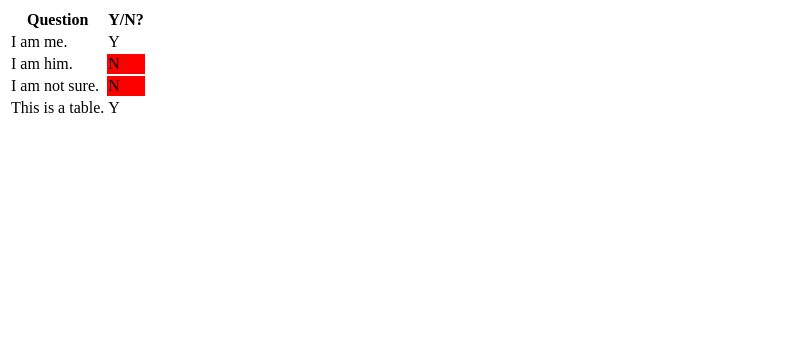
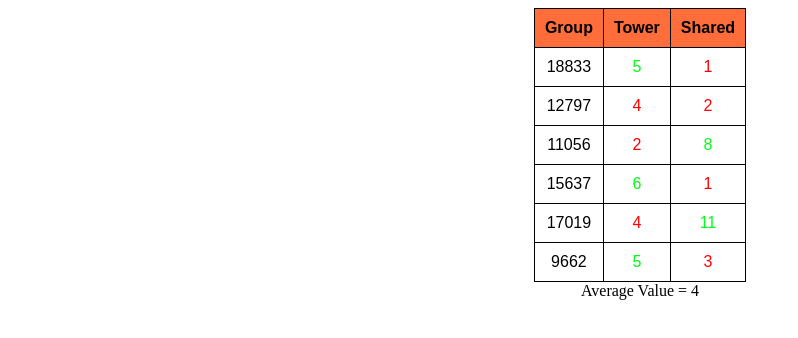
Before and after one commit to galchapman/Scouting-2022, a plain HTML site: page www/test.html in a window 1280 px wide. Shown: the whole page, without its empty margins (0-798 px from the left). Drawn offline with nearby package versions, Linux system fonts and the light colour scheme.

Commit message:
test dual

```diff
--- a/www/test.html
+++ b/www/test.html
@@ -1,29 +1,131 @@
-<!DOCTYPE HTML>
+<!DOCTYPE html>
+
 <html>
     <head>
+        <title>Javascript HTML Table - Average Value</title>
+        <meta charset="windows-1252">
+        <meta name="viewport" content="width=device-width, initial-scale=1.0">
+
+    </head>
+
+
       <script type="text/javascript" src="https://ajax.googleapis.com/ajax/libs/jquery/1.4.4/jquery.js"></script>
       <script type="text/javascript">
 
+
         $(document).ready(function(){
-      $('#table_id td.y_n').each(function(){
-          if ($(this).text() == 'N') {
-              $(this).css('background-color','#f00');
+            $('#table td.format').each(function(){
+                if ($(this).text() >= 5) {
+                    $(this).css('color','var(--big-color)');
                 }
+                else $(this).css('color','var(--small-color)')
+            });
+        });
+
+        $(document).ready(function(){
+            $('#table td.format1').each(function(){
+                if ($(this).text() >= 8) {
+                    $(this).css('color','var(--big-color)');
+                }
+                else $(this).css('color','var(--small-color)')
             });
         });
 
        </script>
 
-  </head>
-  <body>
 
-    <table id="table_id">
-    <tr><th>Question</th><th>Y/N?</th></tr>
-    <tr><td>I am me.</td><td class="y_n">Y</td></tr>
-    <tr><td>I am him.</td><td class="y_n">N</td></tr>
-    <tr><td>I am not sure.</td><td class="y_n">N</td></tr>
-    <tr><td>This is a table.</td><td class="y_n">Y</td></tr>
+    <style>
+      :root {
+      --big-color: rgb(0, 255, 21);
+      --small-color: rgb(255, 0, 0);
+
+
+    }
+
+      table, td {
+              border: 1px solid black;
+                border-collapse: collapse;
+              background-color: white;
+              font-family: Arial, Helvetica, sans-serif;
+              text-align: center;
+              vertical-align: middle;
+              padding: 10px;
+      }
+
+      th{
+              border: 1px solid black;
+              background-color: rgb(255, 110, 58);
+                border-collapse: collapse;
+              font-family: Arial, Helvetica, sans-serif;
+              text-align: center;
+              vertical-align: middle;
+              top: 0;
+              padding: 10px;
+
+
+      }
+
+
+    </style>
+
+    <body style="display: flex; flex-direction: column; justify-content: center; align-items: center; color: black;">
+        <table id="table" >
+          <tr>
+            <th>Group</th>
+            <th>Tower</th>
+            <th>Shared</th>
+          </tr>
+          <tr>
+            <td>18833</td>
+            <td class="format" >5</td>
+            <td class="format1" >1</td>
+          </tr>
+          <tr>
+            <td>12797</td>
+            <td class="format">4</td>
+            <td class="format1">2</td>
+          </tr>
+          <tr>
+            <td>11056</td>
+            <td class="format">2</td>
+            <td class="format1">8</td>
+          </tr>
+          <tr>
+            <td>15637</td>
+            <td class="format">6</td>
+            <td class="format1">1</td>
+          </tr>
+          <tr>
+            <td>17019</td>
+            <td class="format">4</td>
+            <td class="format1">11</td>
+          </tr>
+          <tr>
+            <td>9662</td>
+            <td class="format">5</td>
+            <td class="format1">3</td>
+          </tr>
         </table>
 
+        <span id="val"></span>
+
+        <script>
+
+            var table = document.getElementById("table"), avgVal, sumVal = 0,
+                        rowCount = table.rows.length - 1;// minus the header
+
+            for(var i = 1; i < table.rows.length; i++)
+            {
+                sumVal = sumVal + parseInt(table.rows[i].cells[2].innerHTML);
+            }
+
+            document.getElementById("val").innerHTML = "Average Value = " + parseInt(sumVal / rowCount);
+
+        </script>
+
+
+
     </body>
+
+
 </html>
```
Lines whose indentation alone changed are shown as unchanged.
